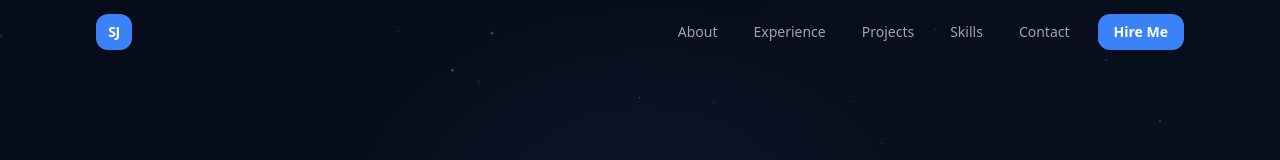
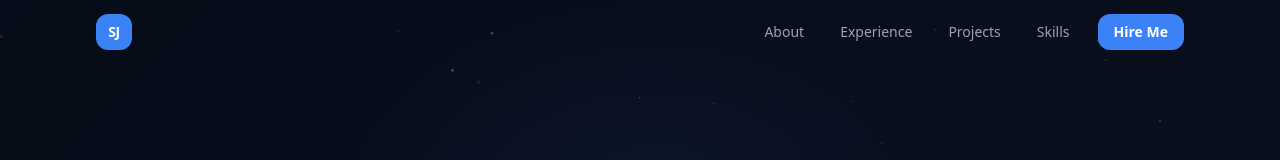
Before and after one commit to SenseiJha/sidhant-jha-portfolio, a React (Vite) app in the folder src/frontend/: page / in a window 1280 px wide. Shown: the top 160 px of the page. Built offline with nearby package versions, Linux system fonts and the light colour scheme; what @icp-sdk/core would draw is missing.

Commit message:
Change 'Hire Me' link to 'Connect'

```diff
--- a/src/frontend/src/components/Nav.tsx
+++ b/src/frontend/src/components/Nav.tsx
@@ -7,8 +7,7 @@ const navLinks = [
   { label: "About", href: "#about" },
   { label: "Experience", href: "#experience" },
   { label: "Projects", href: "#projects" },
-  { label: "Skills", href: "#skills" },
-  { label: "Contact", href: "#contact" },
+  { label: "Skills", href: "#skills" }
 ];
 
 export function Nav() {
@@ -128,7 +127,7 @@ export function Nav() {
                   className="mt-4 w-full px-4 py-3 text-center text-sm font-semibold text-white bg-blue-accent hover:bg-blue-hover rounded-xl transition-all"
                   onClick={() => setMobileOpen(false)}
                 >
-                  Hire Me
+                  Connect
                 </a>
               </div>
             </SheetContent>
```
